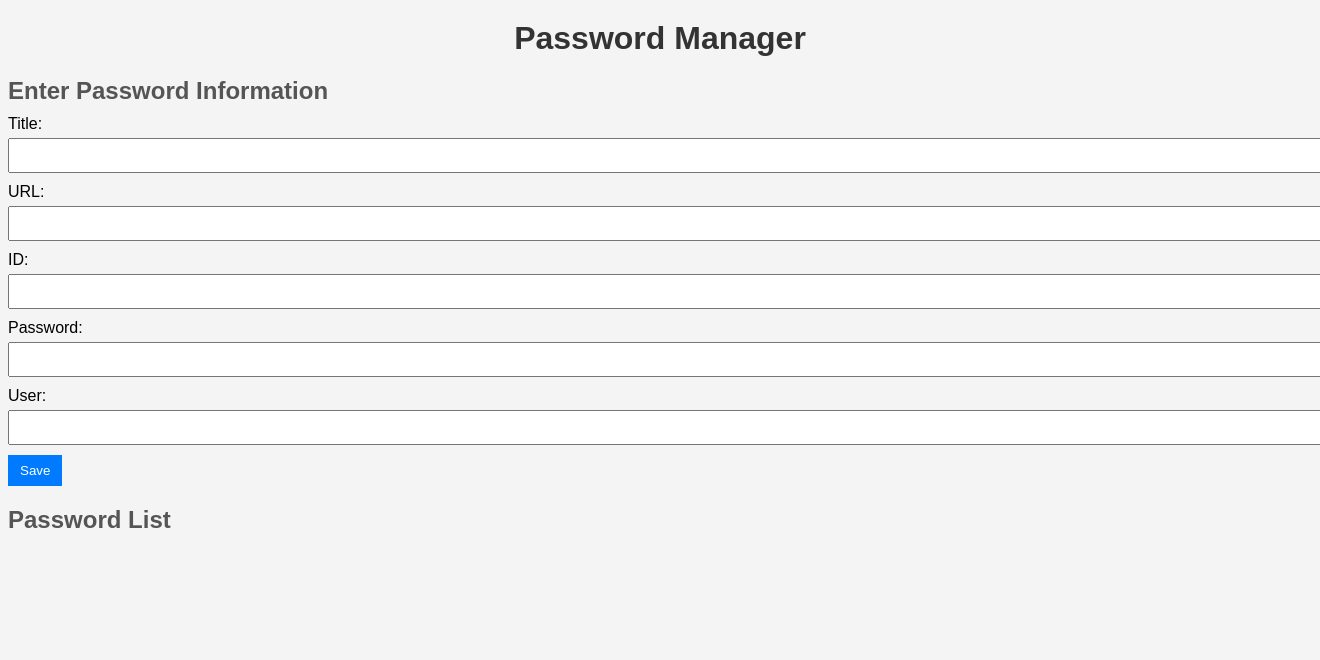
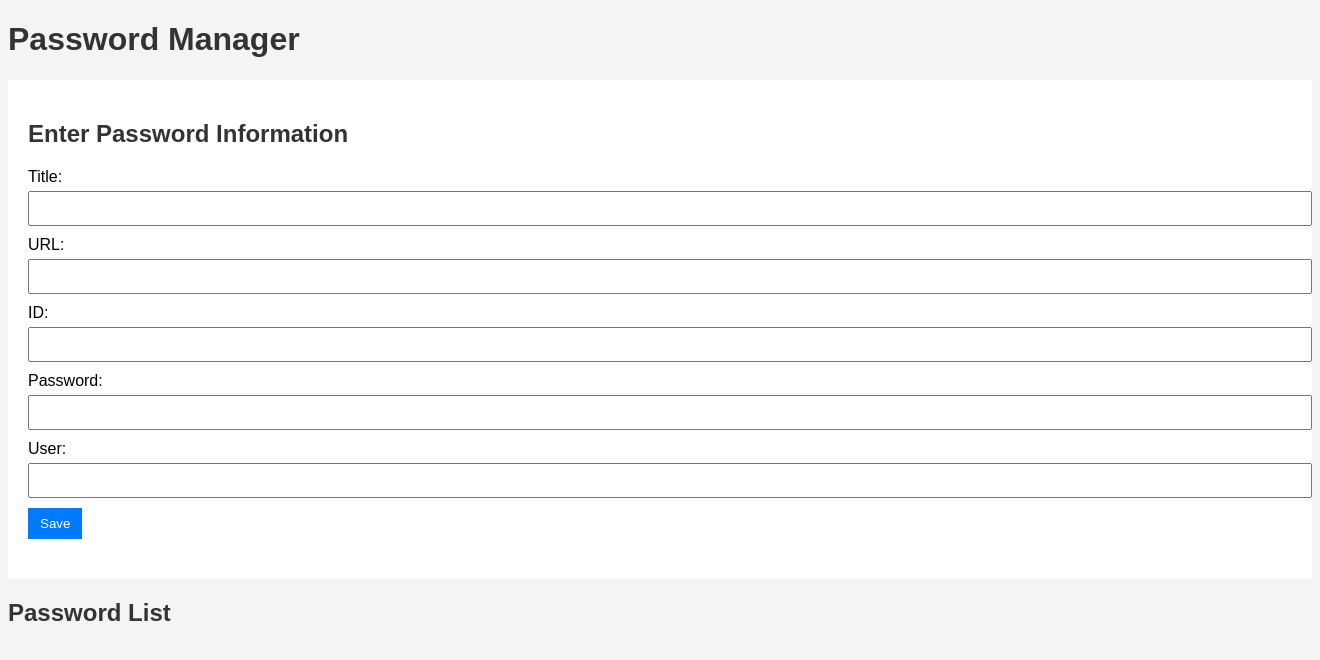
Before and after one commit to leegs0071/trial, a PHP site: page /index.html in a window 1320 px wide; the page is wider, and only the part inside the window is pictured. Shown: the top 660 px of that part. Run offline with PHP 8.4, Linux system fonts and the light colour scheme.

Commit message:
Update styles.css

```diff
--- a/styles.css
+++ b/styles.css
@@ -5,15 +5,14 @@ body {
   background-color: #f4f4f4;
 }
 
-h1 {
+h1, h2 {
   color: #333;
-  text-align: center;
-  margin: 20px 0;
 }
 
-h2 {
-  color: #555;
-  margin: 10px 0;
+.form-container {
+  background-color: #fff;
+  padding: 20px;
+  margin-bottom: 20px;
 }
 
 form {
@@ -32,9 +31,7 @@ input[type="password"] {
   margin-bottom: 10px;
 }
 
-button[type="submit"],
-button.edit-button,
-button.delete-button {
+button[type="submit"] {
   padding: 8px 12px;
   background-color: #007bff;
   color: #fff;
@@ -53,8 +50,3 @@ li {
   padding: 10px;
   margin-bottom: 10px;
 }
-
-button.edit-button,
-button.delete-button {
-  background-color: #dc3545;
-}
```
